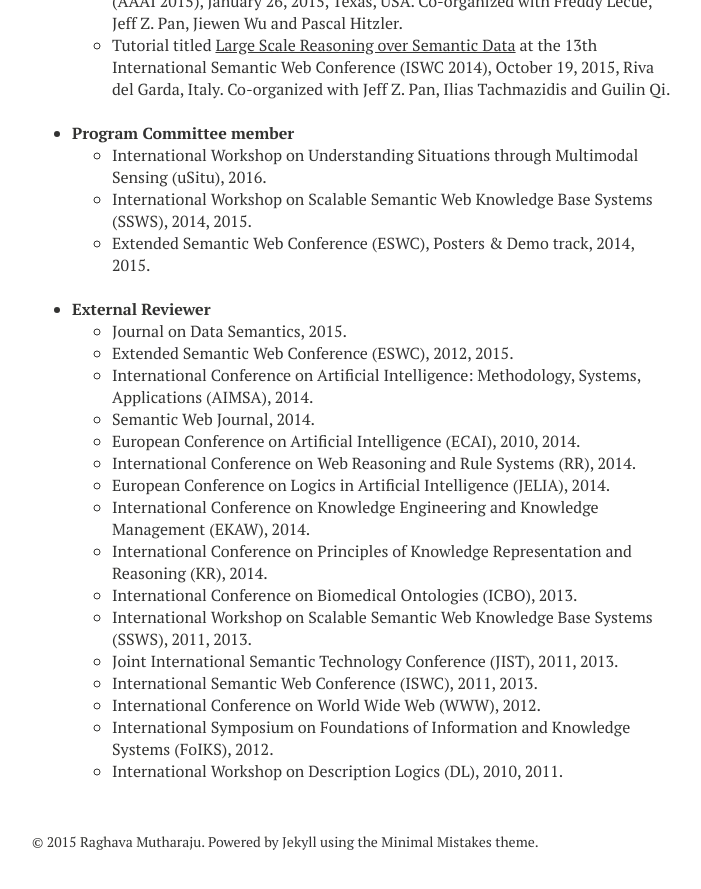
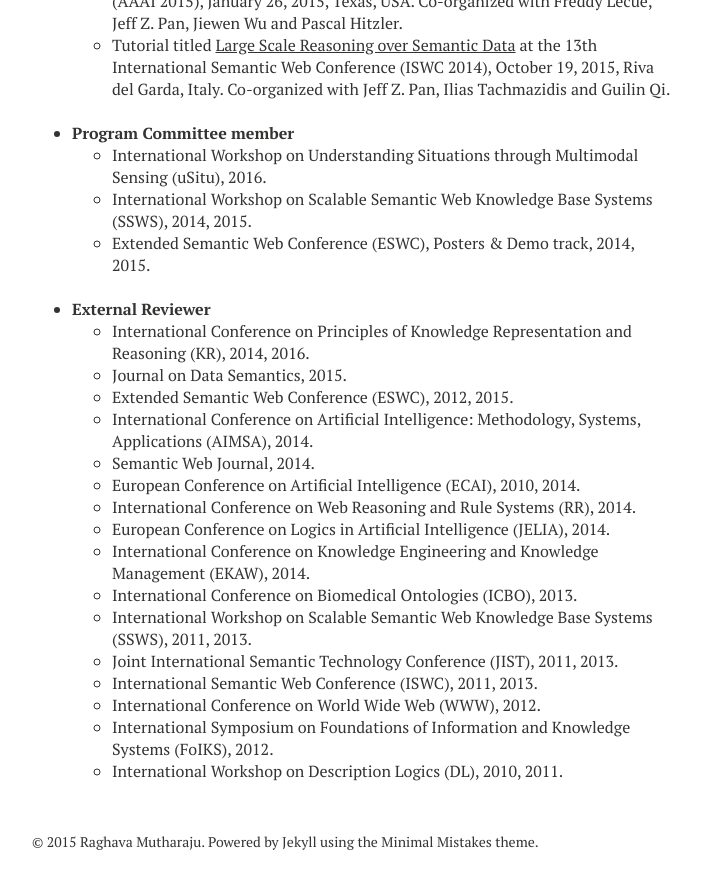
Before and after one commit to raghavam/raghavam.github.io, a Jekyll site: the page built from awards-activities.md, in a window 1280 px wide and 900 px high, scrolled down 624 px. Shown: the top 889 px of the window, without its empty margins (288-989 px from the left). Built offline with Jekyll 4.4.1, drawn with Linux system fonts in a browser that asks for light colours; nearby versions of some CDN libraries; part of the change alters nothing that is shown.

Commit message:
updated reviewing activity

```diff
--- a/awards-activities.md
+++ b/awards-activities.md
@@ -29,6 +29,7 @@ Activities
 &nbsp;
 
 * **External Reviewer**
+  * International Conference on Principles of Knowledge Representation and Reasoning (KR), 2014, 2016.
   * Journal on Data Semantics, 2015.
   * Extended Semantic Web Conference (ESWC), 2012, 2015.
   * International Conference on Artificial Intelligence: Methodology, Systems, Applications (AIMSA), 2014.
@@ -37,7 +38,6 @@ Activities
   * International Conference on Web Reasoning and Rule Systems (RR), 2014.
   * European Conference on Logics in Artificial Intelligence (JELIA), 2014.
   * International Conference on Knowledge Engineering and Knowledge Management (EKAW), 2014.
-  * International Conference on Principles of Knowledge Representation and Reasoning (KR), 2014.
   * International Conference on Biomedical Ontologies (ICBO), 2013.
   * International Workshop on Scalable Semantic Web Knowledge Base Systems (SSWS), 2011, 2013.
   * Joint International Semantic Technology Conference (JIST), 2011, 2013.
```
